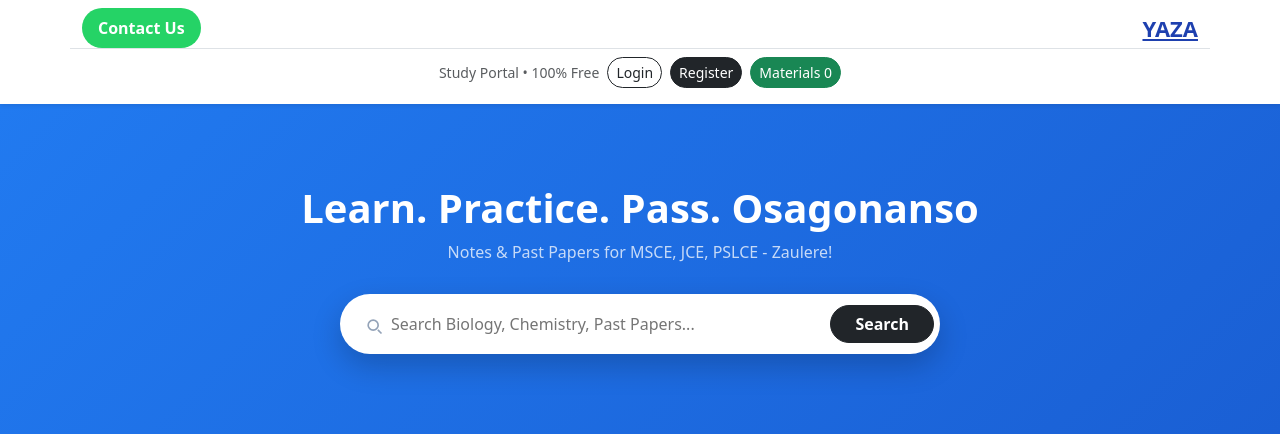
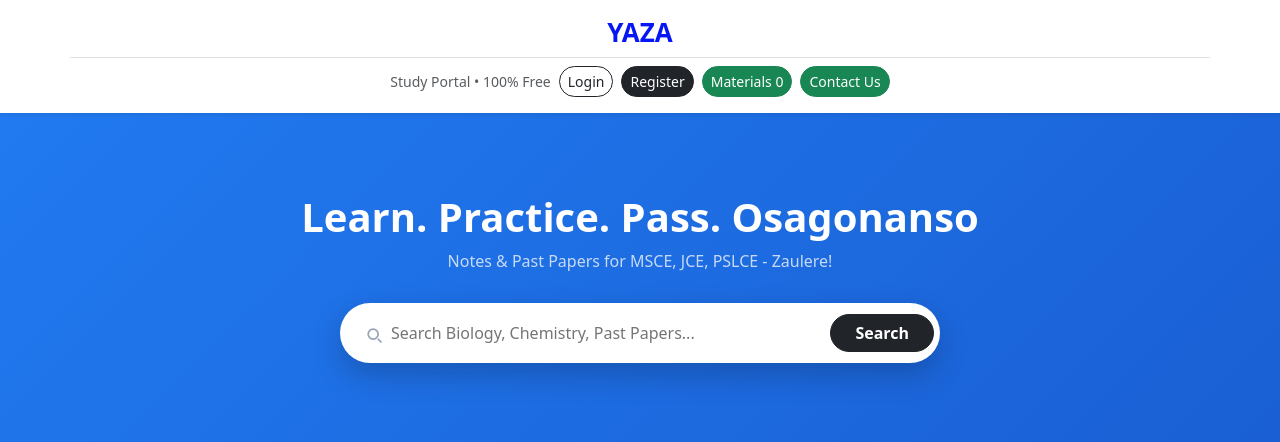
Before and after one commit to thomlivi8-stack/YAZA-project, a Django app: page / in a window 1280 px wide. Shown: the top 442 px of the page. Run offline with Django 5.2, Linux system fonts and the light colour scheme; data that the repository does not hold is empty.

Commit message:
Bring back Contact to US button

```diff
--- a/templates/home.html
+++ b/templates/home.html
@@ -55,15 +55,13 @@
 </style>
 </head><body>
 <nav class="navbar navbar-light bg-white shadow-sm sticky-top">
-    <div class="container d-flex justify-content-between align-items-center">
-        <!-- LEFT: Contact Us -->
-        <a href="https://wa.me/265982825082?text=Hi%20YAZA!%20I%20need%20help" target="_blank" style="background: #25D366; color: white; padding: 8px 16px; border-radius: 20px; font-weight: bold; text-decoration: none;">Contact Us</a>
-
-        <a class="navbar-brand fw-bold d-flex align-items-center gap-2 m-0" style="color:#0616f5;" href="{% url 'home' %}">
-           <a href="/" style="font-weight: bold; font-size: 22px; color: #1e40af;">YAZA</a>
+    <div class="container d-flex justify-content-center align-items-center">
+        <!-- CENTER: Just YAZA text, no logo -->
+        <a class="navbar-brand fw-bold m-0" style="color:#0616f5; font-size: 26px;" href="{% url 'home' %}">
+            YAZA
         </a>
     </div>
-    <div class="container d-flex justify-content-center align-items-center gap-2 py-2 border-top">
+    <div class="container d-flex justify-content-center align-items-center gap-2 py-2 border-top flex-wrap">
         <span class="small text-muted d-none d-md-inline">
             Study Portal • 100% Free
         </span>
@@ -87,6 +85,10 @@
         {% endif %}
         <a href="#materials" class="btn btn-success btn-sm rounded-pill">
             Materials {{ total_count }}
+        </a>
+        <!-- Contact Us LAST, after Login, Register, Materials -->
+        <a href="https://wa.me/265982825082?text=Hi%20YAZA,%20I%20need%20help" class="btn btn-success btn-sm rounded-pill">
+            Contact Us
         </a>
     </div>
 </nav>
```
